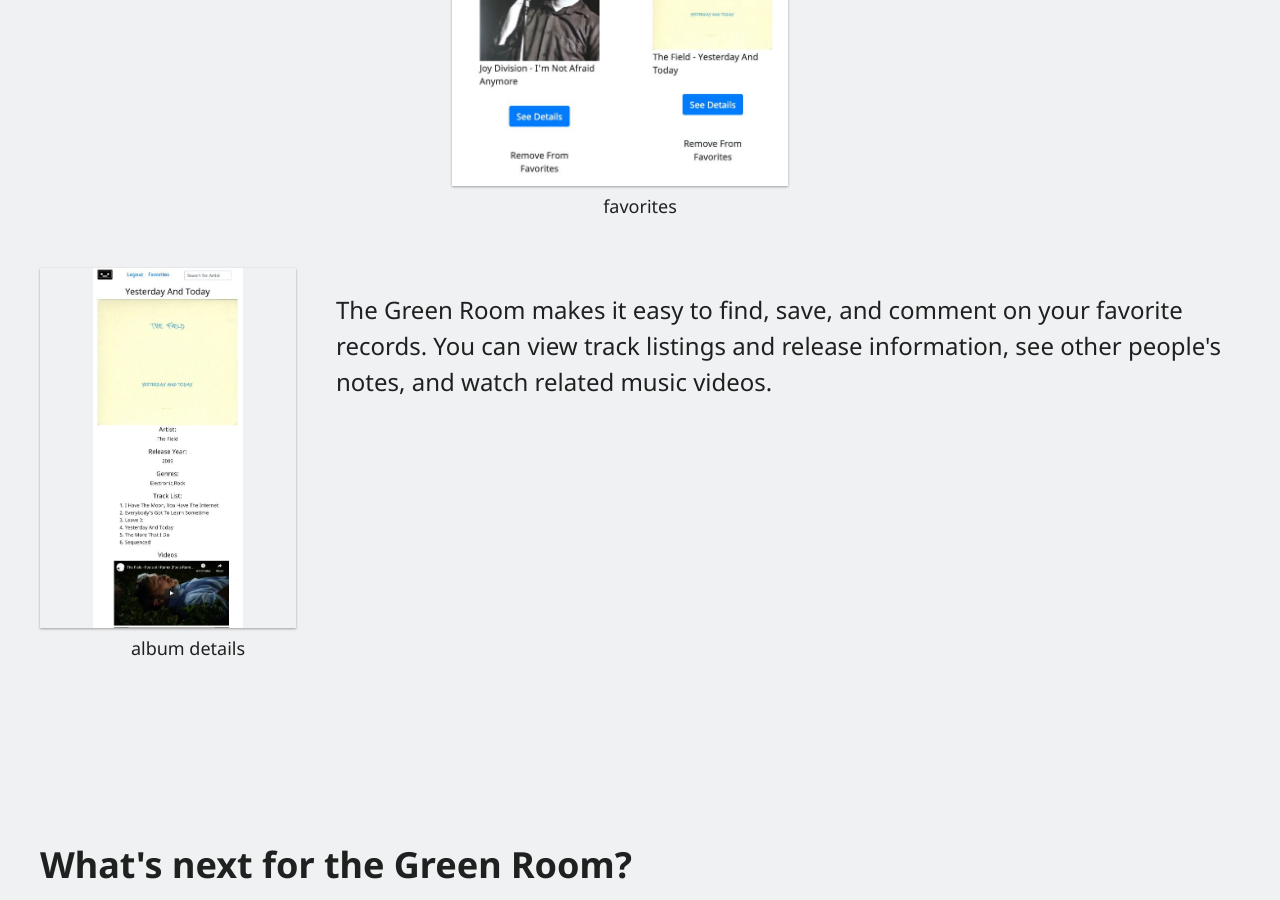
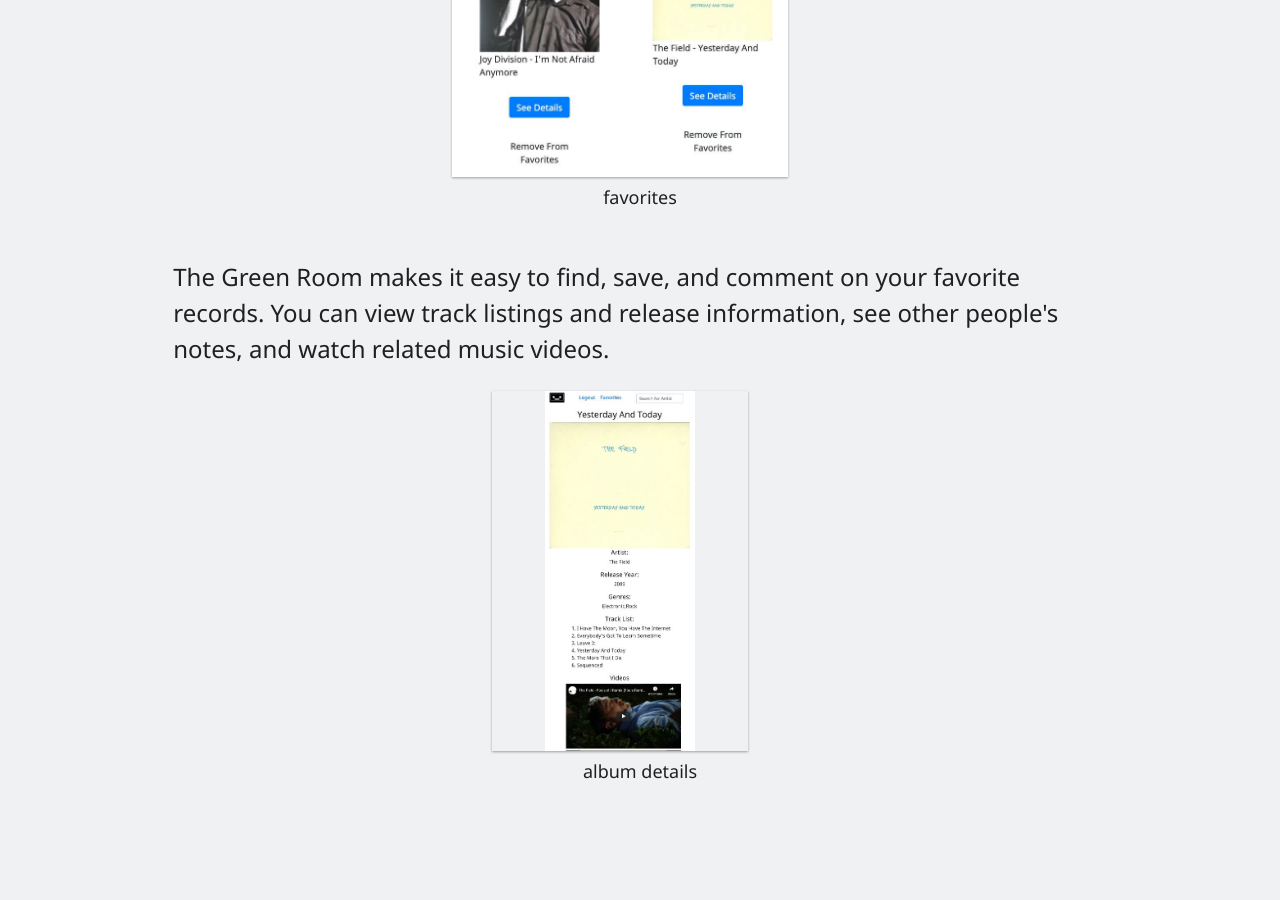
Before and after one commit to ctavispost/personalPortfolio, a Jekyll site: the page built from project06.md, in a window 1280 px wide and 900 px high, scrolled down 1928 px. Built offline with Jekyll 4.4.1, drawn with Linux system fonts in a browser that asks for light colours.

Commit message:
Adjust layout, placement of images and headings in proj06

```diff
--- a/project06.md
+++ b/project06.md
@@ -12,7 +12,9 @@
   <section>
     <p>The Green Room is a music album search app using Discogs API. Users can search for, favorite, and comment on albums and watch related music videos. TGR was created by <a href="https://github.com/astudillome" target="_blank">Maria Astudillo</a>, <a href="https://github.com/lucyefranco" target="_blank">Lucy Franco</a>, and myself in six days.</p>
 
-    <img src="/images/greenRoom/tgrResults.jpg" class="centerImg medImgHeight boxShadowSm" alt="Search results in the app">
+    <div class="centerGrid">
+      <img src="/images/greenRoom/tgrResults.jpg" class="centerImg medImgHeight boxShadowSm" alt="Search results in the app">
+    </div>
 
     <details aria-expanded="true/false" tabindex="0" role="button" class="smallerBreak screenOnly">
       <summary>Role: design engineer</summary>
@@ -52,29 +54,28 @@
   </section>
 
   <section class="medBreak">
-    <h2>Problem</h2>
+    <h2 class="centerGrid">Problem</h2>
     <p>With so much music available across streaming services, users want to keep track of their favorite albums.</p>
   </section>
 
   <section class="medBreak">
-    <h2>Solution</h2>
+    <h2 class="centerGrid">Solution</h2>
 
     <div class="illustCard">
       <img src="images/greenRoom/tgrFavs.jpg" alt="a couple favorite albums" class="captionedImg medImgHeight conditionalRightMarg minWidthVW boxShadowSm">
       <p class="caption">favorites</p>
     </div>
 
-    <div class="conditionalFlexRow smallerBreak">
-      <div class="illustCard">
-        <img src="images/greenRoom/tgrAlbum.jpg" alt="an album details page" class="captionedImg medImgHeight conditionalRightMarg minWidthVW boxShadowSm">
-        <p class="caption">album details</p>
-      </div>
-      <p>The Green Room makes it easy to find, save, and comment on your favorite records. You can view track listings and release information, see other people's notes, and watch related music videos.</p>
+    <p class="smallerBreak">The Green Room makes it easy to find, save, and comment on your favorite records. You can view track listings and release information, see other people's notes, and watch related music videos.</p>
+
+    <div class="illustCard">
+      <img src="images/greenRoom/tgrAlbum.jpg" alt="an album details page" class="captionedImg medImgHeight conditionalRightMarg minWidthVW boxShadowSm">
+      <p class="caption">album details</p>
     </div>
   </section>
 
   <section class="medBreak">
-    <h2>What's next for the Green Room?</h2>
+    <h2 class="centerGrid">What's next for the Green Room?</h2>
 
     <p>Future features include:</p>
     <ul>
```
